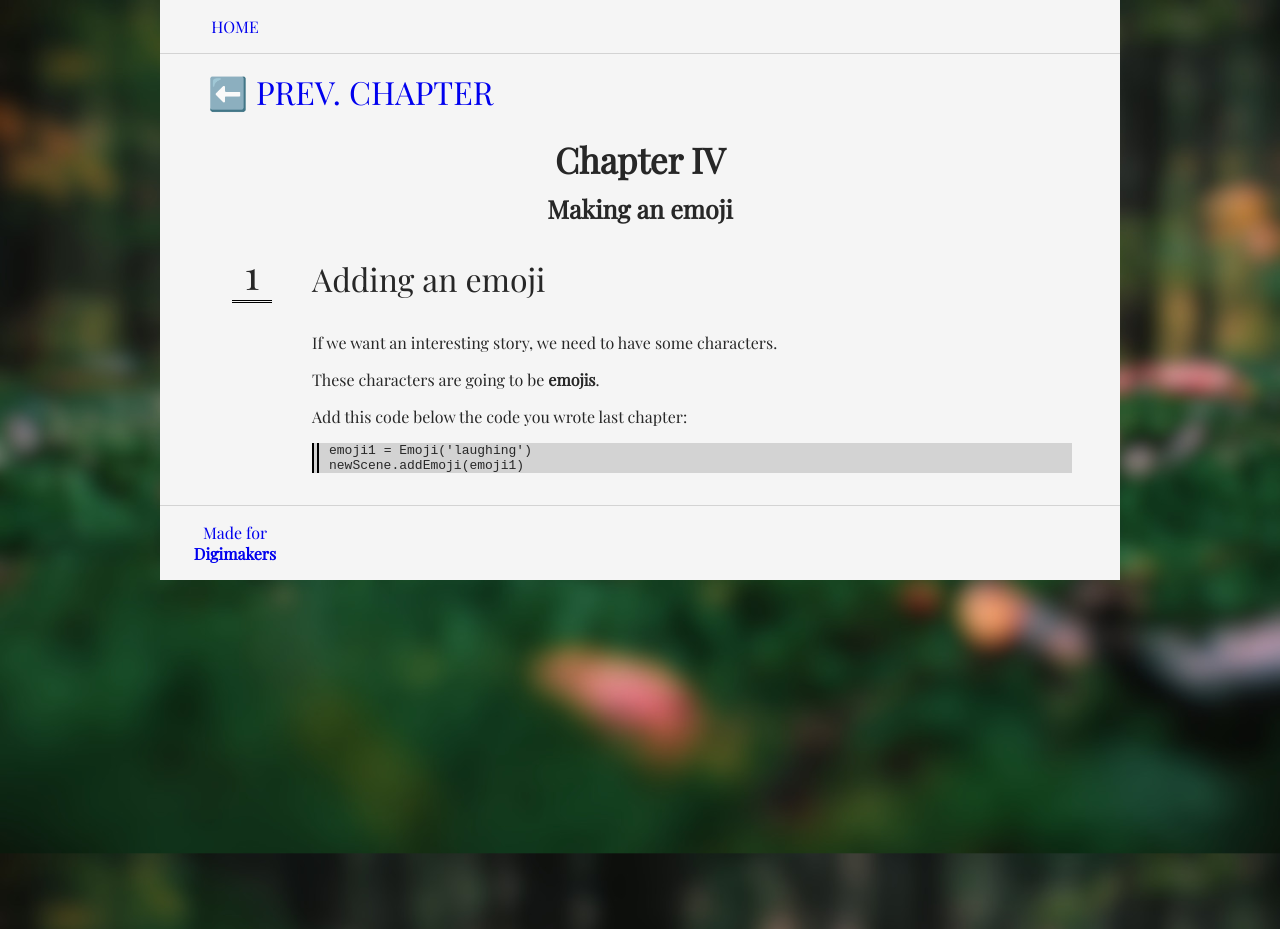
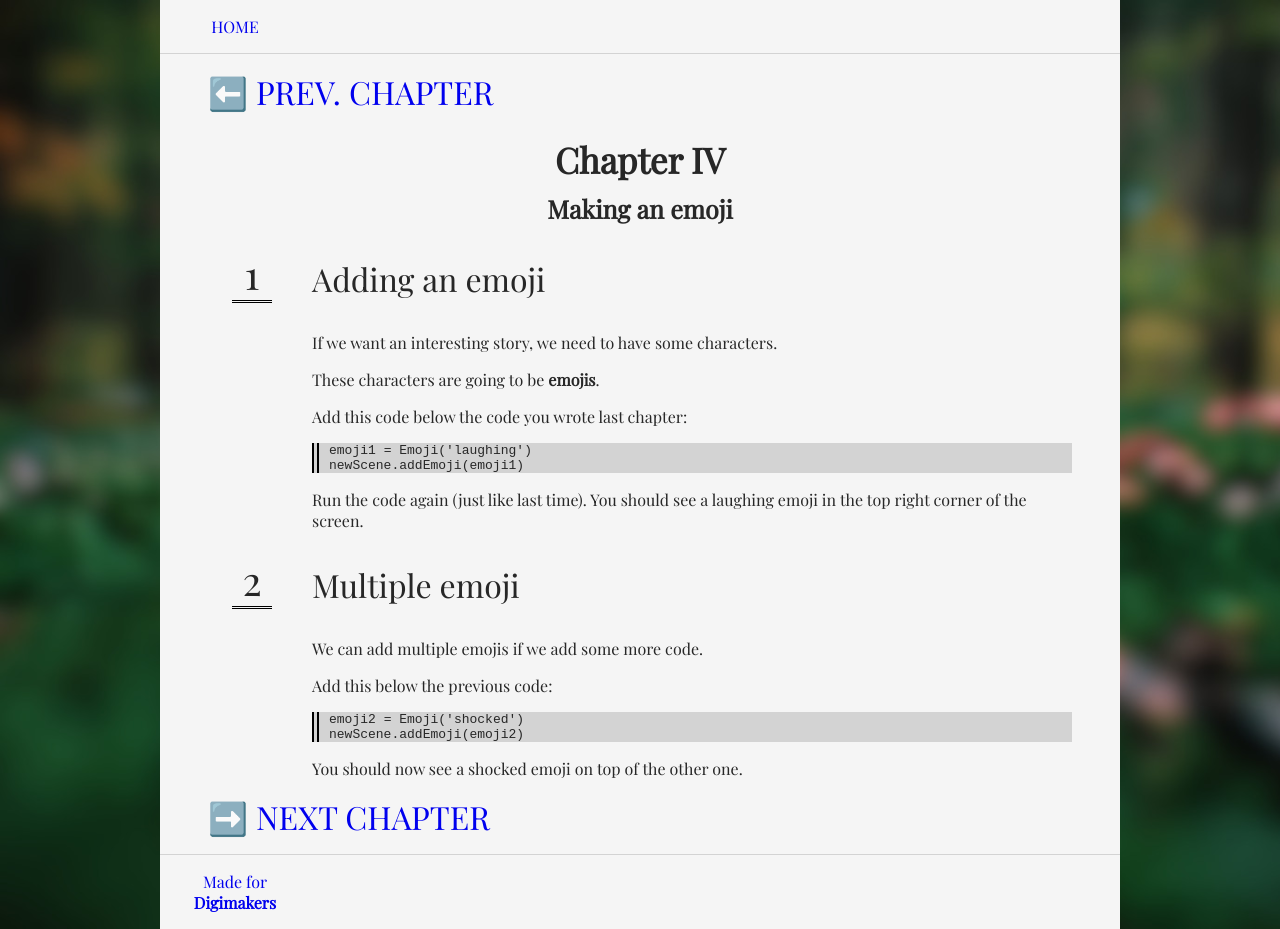
Before and after one commit to Nenivar/nenivar.github.io, a Jekyll site: the page built from _posts/1397-01-01-an_emoji.md, in a window 1280 px wide and 929 px high. Built offline with Jekyll 4.4.1, drawn with Linux system fonts in a browser that asks for light colours.

Commit message:
ready for showoff

````diff
--- a/_posts/1397-01-01-an_emoji.md
+++ b/_posts/1397-01-01-an_emoji.md
@@ -15,3 +15,18 @@
     emoji1 = Emoji('laughing')
     newScene.addEmoji(emoji1)
     ```
+
+    Run the code again (just like last time). You should see a laughing emoji in the top right corner of the screen.
+
+2.  Multiple emoji
+
+    We can add multiple emojis if we add some more code.
+
+    Add this below the previous code:
+
+    ```python
+    emoji2 = Emoji('shocked')
+    newScene.addEmoji(emoji2)
+    ```
+
+    You should now see a shocked emoji on top of the other one.
--- a/_sass/_post.scss
+++ b/_sass/_post.scss
@@ -36,6 +36,13 @@
     }
 }
 
+ul {
+    li:before {
+        content: '';
+        border: none;
+    }
+}
+
 .next {
     text-decoration: none;
     font-size: 2em;
````
Also changed, not shown: _posts/1395-01-01-open.md (added, +14 -0 lines), _posts/1396-01-01-movement.md (added, +36 -0 lines), _posts/1398-01-01-a_scene.md (+4 -2 lines).
